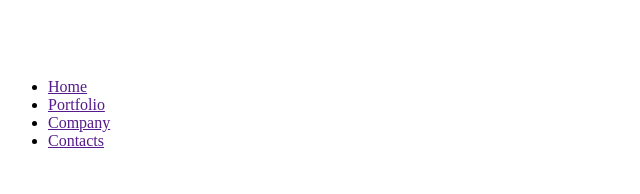
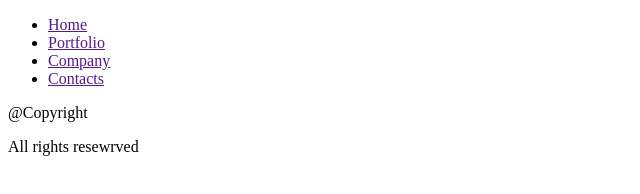
Before and after one commit to Navi-coM/group_071222, a plain HTML site: page index.html in a window 1280 px wide. Shown: the whole page, without its empty margins (0-640 px from the left). Drawn offline with Linux system fonts and the light colour scheme.

Commit message:
Added footer content

```diff
--- a/index.html
+++ b/index.html
@@ -9,15 +9,6 @@
 </head>
 <body>
     <header class="header">
-        <div class="logo">
-            <img src="" alt="" class="logo__img">
-        </div>
-        <div class="logo">
-            <img src="" alt="" class="logo__img">
-        </div>
-        <div class="logo">
-            <img src="" alt="" class="logo__img">
-        </div>
         <nav class="nav">
             <ul class="menu">
                 <li>
@@ -39,7 +30,8 @@
 
     </main>
     <footer class="footer">
-
+        <p>@Copyright</p>
+        <p>All rights resewrved </p>
     </footer>
 </body>
 </html>
```
